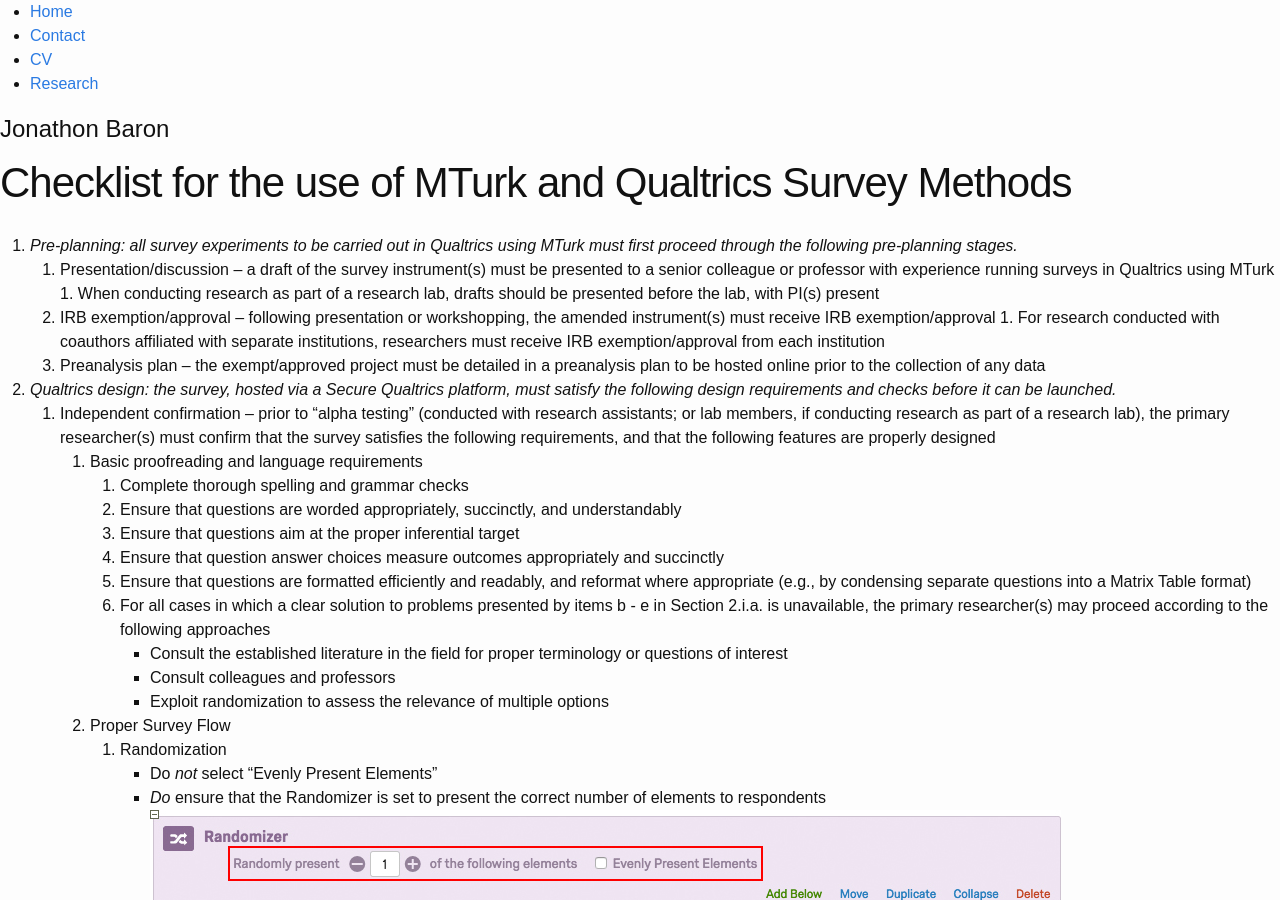
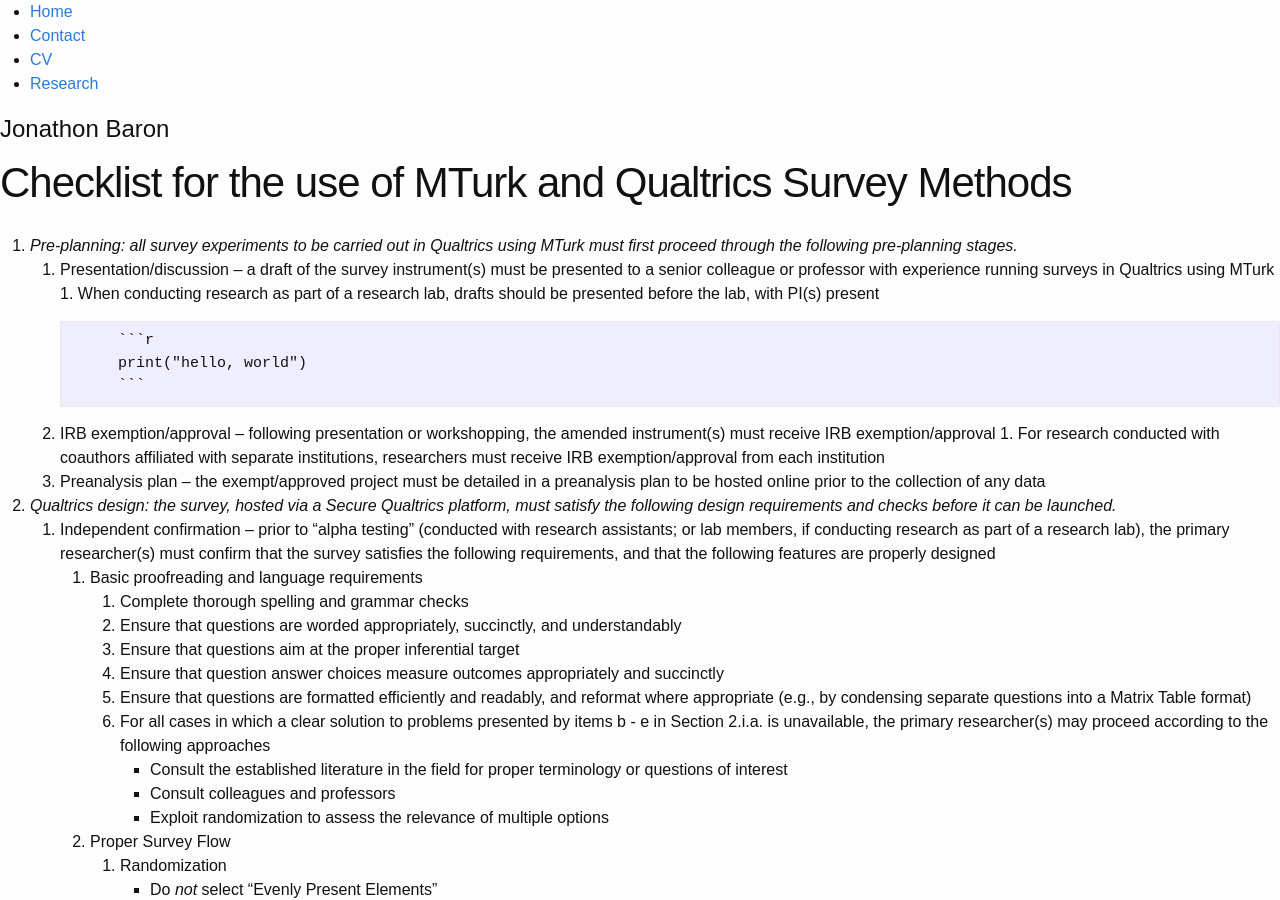
Before and after one commit to jonathonbaron/jonathonbaron.github.io, a Jekyll site: the page built from sops_checklists/qualtrics_mturk_checklist.md, in a window 1280 px wide and 900 px high. Built offline with Jekyll 4.4.1, drawn with Linux system fonts in a browser that asks for light colours; our own code applies the rules of GitHub Pages for plain Markdown files.

Commit message:
Update qualtrics_mturk_checklist.md

````diff
--- a/sops_checklists/qualtrics_mturk_checklist.md
+++ b/sops_checklists/qualtrics_mturk_checklist.md
@@ -6,6 +6,11 @@
 1. *Pre-planning: all survey experiments to be carried out in Qualtrics using MTurk must first proceed through the following pre-planning stages.*
     1. Presentation/discussion -- a draft of the survey instrument(s) must be presented to a senior colleague or professor with experience running surveys in Qualtrics using MTurk
             1. When conducting research as part of a research lab, drafts should be presented before the lab, with PI(s) present
+
+                ```r
+                print("hello, world")
+                ```
+
     2. IRB exemption/approval -- following presentation or workshopping, the amended instrument(s) must receive IRB exemption/approval
             1. For research conducted with coauthors affiliated with separate institutions, researchers must receive IRB exemption/approval from each institution
     3. Preanalysis plan -- the exempt/approved project must be detailed in a preanalysis plan to be hosted online prior to the collection of any data
````
